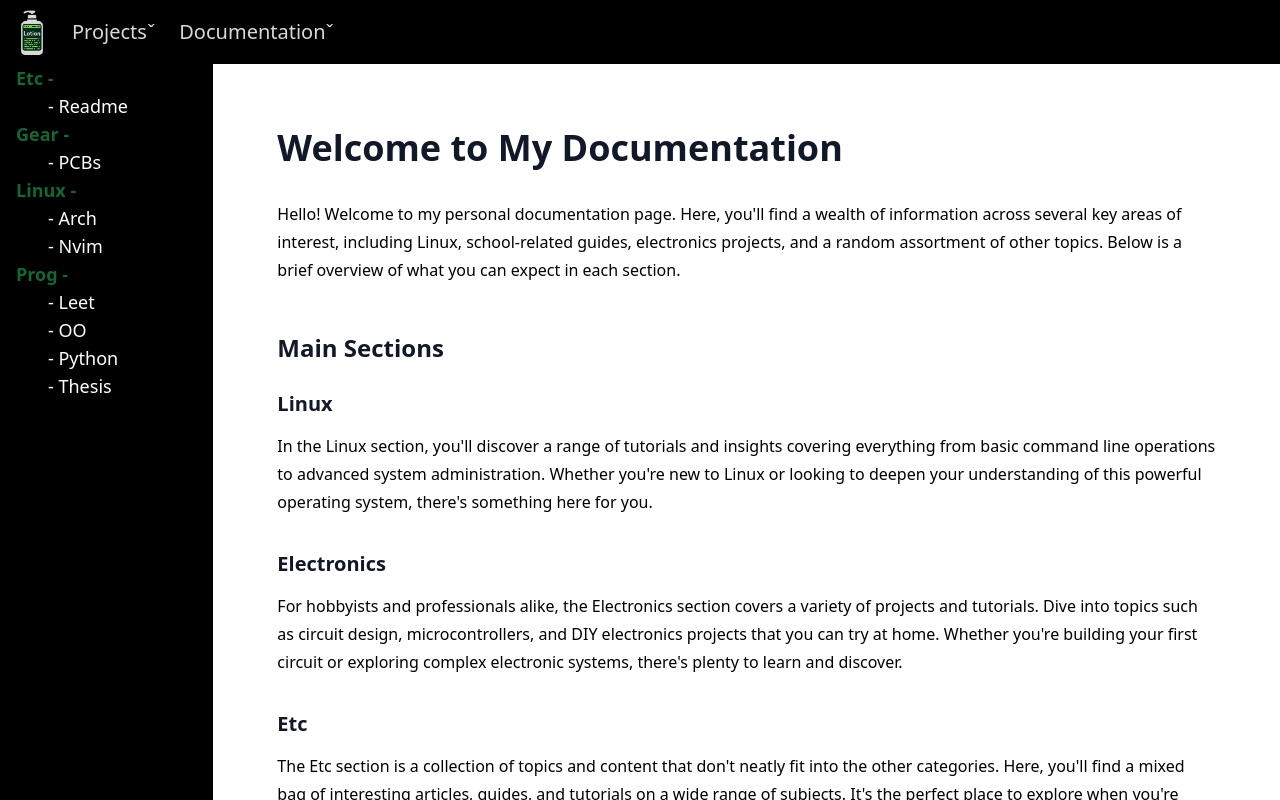
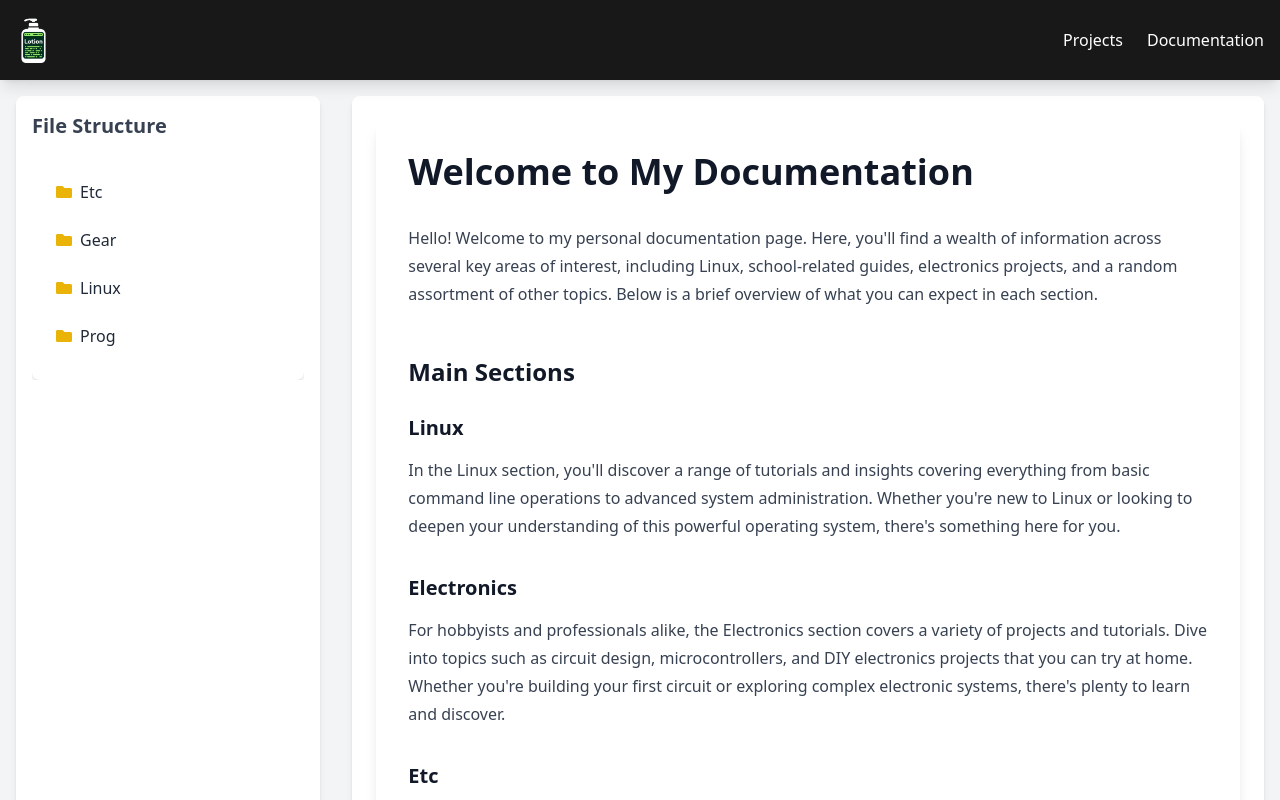
Before and after one commit to Logan-Fouts/logan-logs, a Next.js app: page /documentation in a window 1280 px wide. Shown: the top 800 px of the page. Built offline with nearby package versions, Linux system fonts and the light colour scheme.

Commit message:
add: reworked most components

```diff
--- a/package.json
+++ b/package.json
@@ -15,11 +15,14 @@
     "@tailwindcss/typography": "^0.5.10",
     "@vercel/analytics": "^1.2.0",
     "clsx": "^2.1.0",
-    "framer-motion": "^11.0.6",
+    "dompurify": "^3.1.6",
+    "framer-motion": "^11.2.13",
+    "highlight.js": "^11.9.0",
     "marked": "^12.0.0",
     "next": "14.1.1",
     "react": "^18",
     "react-dom": "^18",
+    "react-icons": "^5.2.1",
     "sharp": "^0.33.2",
     "simplex-noise": "^4.0.1",
     "tailwind-merge": "^2.2.1",
--- a/src/app/components/FileTree.jsx
+++ b/src/app/components/FileTree.jsx
@@ -1,53 +1,79 @@
-import React from "react";
+import React, { useState } from "react";
 import { useFileSelection } from "./FileSelectionContext";
+import { motion, AnimatePresence } from "framer-motion";
+import { FaFolder, FaFolderOpen, FaFile } from "react-icons/fa";
 
 const Directory = ({ directory }) => {
-  const [collapsed, setCollapsed] = React.useState(false);
+  const [collapsed, setCollapsed] = useState(true);
   const { selectFile } = useFileSelection();
 
+  const toggleCollapse = (e) => {
+    e.stopPropagation();
+    setCollapsed(!collapsed);
+  };
+
   return (
-    <div className="z-20 text-left">
+    <div className="mb-2">
       <div
-        onClick={() => setCollapsed(!collapsed)}
-        style={{ cursor: "pointer", fontWeight: "bold" }}
-        className="text-green-800 text-lg z-20"
+        onClick={toggleCollapse}
+        className="flex items-center cursor-pointer hover:bg-gray-100 dark:hover:bg-gray-700 p-2 rounded transition-colors duration-200"
       >
-        {directory.name} {collapsed ? "+" : "-"}
+        {collapsed ? (
+          <FaFolder className="text-yellow-500 mr-2" />
+        ) : (
+          <FaFolderOpen className="text-yellow-500 mr-2" />
+        )}
+        <span className="text-gray-800 dark:text-gray-200 font-medium">
+          {directory.name}
+        </span>
       </div>
+      <AnimatePresence>
         {!collapsed && (
-        <ul className="z-20">
+          <motion.ul
+            initial={{ opacity: 0, height: 0 }}
+            animate={{ opacity: 1, height: "auto" }}
+            exit={{ opacity: 0, height: 0 }}
+            transition={{ duration: 0.3 }}
+            className="ml-4"
+          >
             {directory.children.map((child) =>
               child.type === "directory" ? (
-              <li key={child.name} className="ml-4 z-20 text-xs sm:text-xl">
+                <li key={child.name}>
                   <Directory directory={child} />
                 </li>
               ) : (
-              <li
-                className="sm:ml-8"
-                key={child.name}
-                style={{ cursor: "pointer" }}
-                onClick={() => selectFile(child.path)}
-              >
-                {"- " + child.name.slice(0, -3)}
+                <li key={child.name}>
+                  <FileItem file={child} selectFile={selectFile} />
                 </li>
               ),
             )}
-        </ul>
+          </motion.ul>
         )}
+      </AnimatePresence>
     </div>
   );
 };
 
-export { Directory };
+const FileItem = ({ file, selectFile }) => (
+  <div
+    className="flex items-center cursor-pointer hover:bg-gray-100 dark:hover:bg-gray-700 p-2 rounded transition-colors duration-200"
+    onClick={() => selectFile(file.path)}
+  >
+    <FaFile className="text-gray-500 mr-2" />
+    <span className="text-gray-700 dark:text-gray-300">
+      {file.name.slice(0, -3)}
+    </span>
+  </div>
+);
 
 const FileTree = ({ fileTree }) => {
   return (
-    <div className="w-3/12 sm:w-1/5 mr-4 sm:ml-4 z-20 mr-8 overflow-auto text-center text-xs sm:text-lg">
+    <div className="w-full bg-white dark:bg-gray-800 rounded-lg shadow-md p-4 overflow-auto max-h-[calc(100vh-200px)]">
       {fileTree.map((item) =>
         item.type === "directory" ? (
           <Directory key={item.name} directory={item} />
         ) : (
-          <div key={item.name}>{item.name}</div>
+          <FileItem key={item.name} file={item} />
         ),
       )}
     </div>
--- a/src/app/components/MarkDownRenderer.jsx
+++ b/src/app/components/MarkDownRenderer.jsx
@@ -1,24 +1,60 @@
 import React, { useState, useEffect } from "react";
 import { marked } from "marked";
+import DOMPurify from "dompurify";
+import hljs from "highlight.js";
+import "highlight.js/styles/github-dark.css";
 
 const MarkdownRenderer = ({ filePath }) => {
   const [markdown, setMarkdown] = useState("");
+  const [loading, setLoading] = useState(true);
 
   useEffect(() => {
+    setLoading(true);
     fetch(filePath)
       .then((response) => response.text())
-      .then((text) => setMarkdown(text));
+      .then((text) => {
+        setMarkdown(text);
+        setLoading(false);
+      })
+      .catch((error) => {
+        console.error("Error fetching markdown:", error);
+        setLoading(false);
+      });
   }, [filePath]);
 
+  useEffect(() => {
+    marked.setOptions({
+      highlight: function (code, lang) {
+        const language = hljs.getLanguage(lang) ? lang : "plaintext";
+        return hljs.highlight(code, { language }).value;
+      },
+      langPrefix: "hljs language-",
+    });
+  }, []);
+
   const renderMarkdown = () => {
-    return { __html: marked(markdown) };
+    const rawMarkup = marked(markdown);
+    const sanitizedMarkup = DOMPurify.sanitize(rawMarkup);
+    return { __html: sanitizedMarkup };
   };
 
+  if (loading) {
+    return (
+      <div className="flex items-center justify-center h-full">
+        <div className="animate-spin rounded-full h-32 w-32 border-b-2 border-gray-900 dark:border-white"></div>
+      </div>
+    );
+  }
+
   return (
-    <div
-      className="bg-white dark:bg-gray-900 dark:prose-invert dark:text-white text-black prose max-w-none w-10/12 p-2 sm:p-8 md:p-16 right-0 absolute overflow-auto"
-      dangerouslySetInnerHTML={renderMarkdown()}
-    ></div>
+    <div className="bg-white dark:bg-gray-900 rounded-lg shadow-lg overflow-hidden">
+      <div className="p-6 md:p-8">
+        <div
+          className="prose dark:prose-invert max-w-none overflow-auto"
+          dangerouslySetInnerHTML={renderMarkdown()}
+        />
+      </div>
+    </div>
   );
 };
 
--- a/src/app/components/NavBar.client.jsx
+++ b/src/app/components/NavBar.client.jsx
@@ -1,49 +1,89 @@
 "use client";
-
-import React, { useState } from "react";
+import React, { useState, useEffect } from "react";
 import "@fortawesome/fontawesome-free/css/all.min.css";
 import Link from "next/link";
-import SearchBar from "./SearchBar.client.jsx";
-import Image from "next/image.js";
+import Image from "next/image";
+import { motion, AnimatePresence } from "framer-motion";
 
 export default function NavBar() {
-  const [isNavVisible, setIsNavVisible] = useState(true);
+  const [isNavVisible, setIsNavVisible] = useState(false);
+  const [isMobile, setIsMobile] = useState(false);
+
+  useEffect(() => {
+    const handleResize = () => {
+      setIsMobile(window.innerWidth < 640);
+      if (window.innerWidth >= 640) {
+        setIsNavVisible(true);
+      }
+    };
+
+    handleResize();
+    window.addEventListener("resize", handleResize);
+    return () => window.removeEventListener("resize", handleResize);
+  }, []);
 
   function handleHamburgerClick() {
     setIsNavVisible(!isNavVisible);
   }
 
-  const navClasses = `${isNavVisible ? "flex" : "hidden"} opacity-85 bg-black text-white flex-col w-2/3 h-3/5 p-4 pt-16 m-0 sm:h-16 sm:w-screen sm:flex-row sm:p-0 sm:items-center z-30`;
+  const navVariants = {
+    hidden: { opacity: 0, y: -50 },
+    visible: { opacity: 1, y: 0 },
+  };
 
   return (
-    <div
-      id="container"
-      className="w-screen m-0 p-0 flex justify-start absolute left-0 top-0 z-40"
-    >
-      <div
-        className="sm:hidden text-3xl m-4 absolute z-40"
-        onClick={handleHamburgerClick}
-      >
-        <i className={`fas fa-bars text-white cursor-pointer`}></i>
+    <header className="fixed w-full top-0 left-0 z-50 bg-black bg-opacity-90 shadow-lg">
+      <div className="container mx-auto px-4">
+        <div className="flex justify-between items-center py-4">
+          <Link href="/">
+            <Image
+              src="/logo.png"
+              alt="Logo"
+              width={35}
+              height={50}
+              className="h-12"
+            />
+          </Link>
+
+          <button
+            className="sm:hidden text-white focus:outline-none"
+            onClick={handleHamburgerClick}
+          >
+            <i
+              className={`fas fa-${isNavVisible ? "times" : "bars"} text-2xl`}
+            ></i>
+          </button>
+
+          <AnimatePresence>
+            {(isNavVisible || !isMobile) && (
+              <motion.nav
+                className="absolute sm:relative top-full left-0 w-full sm:w-auto bg-black sm:bg-transparent"
+                initial="hidden"
+                animate="visible"
+                exit="hidden"
+                variants={navVariants}
+                transition={{ duration: 0.3 }}
+              >
+                <ul className="flex flex-col sm:flex-row items-center space-y-4 sm:space-y-0 sm:space-x-6 py-4 sm:py-0">
+                  <NavItem href="/projects">Projects</NavItem>
+                  <NavItem href="/documentation">Documentation</NavItem>
+                </ul>
+              </motion.nav>
+            )}
+          </AnimatePresence>
+        </div>
       </div>
-      <nav className={navClasses}>
-        <Link href="/">
-          <Image
-            src="/logo.png"
-            alt="small logo"
-            width={20}
-            height={40}
-            className="w-8 mb-5 sm:m-0 sm:mr-6 sm:ml-4"
-          />
-        </Link>
-        <Link href="/projects" className="text-xl mb-5 sm:m-0 sm:mr-6">
-          Projectsˇ
-        </Link>
-        <Link href="/documentation" className="text-xl mb-5 sm:m-0 sm:mr-6">
-          Documentationˇ
-        </Link>
-        <div className="ml-auto mr-4"></div>
-      </nav>
-    </div>
+    </header>
   );
 }
+
+const NavItem = ({ href, children }) => (
+  <li>
+    <Link
+      href={href}
+      className="text-white hover:text-gray-300 transition-colors duration-200"
+    >
+      {children}
+    </Link>
+  </li>
+);
--- a/src/pages/documentation/index.jsx
+++ b/src/pages/documentation/index.jsx
@@ -1,3 +1,4 @@
+import React from "react";
 import MarkdownRenderer from "/src/app/components/MarkDownRenderer";
 import FileTree from "/src/app/components/FileTree";
 import { promises as fs } from "fs";
@@ -14,7 +15,6 @@ export async function getStaticProps() {
     const tree = await Promise.all(
       entries.map(async (entry) => {
         const entryPath = path.join(directoryPath, entry.name);
-
         if (entry.isDirectory()) {
           return {
             name: entry.name,
@@ -25,7 +25,6 @@ export async function getStaticProps() {
           return {
             name: entry.name,
             type: "file",
-            // Ugly way to fix file path
             path: entryPath.substring(7),
           };
         }
@@ -45,14 +44,26 @@ export default function Documentation({ fileTree }) {
   const { selectedFile } = useFileSelection();
 
   return (
-    <div className="app">
+    <div className="min-h-screen bg-gray-100 dark:bg-black pt-8">
       <NavBar />
-      <div className="flex flex-row w-screen pt-16 max-w-1/3">
-        <FileTree fileTree={fileTree} />
-        {!selectedFile && (
-          <MarkdownRenderer filePath="markdown/Etc/Readme.md" />
-        )}
-        {selectedFile && <MarkdownRenderer filePath={selectedFile} />}
+      <div className="container mx-auto px-4 py-16">
+        <div className="flex flex-col md:flex-row gap-8">
+          <aside className="w-full md:w-1/4 bg-white dark:bg-gray-800 rounded-lg shadow-md p-4">
+            <h2 className="text-xl font-semibold text-gray-700 dark:text-gray-200 mb-4">
+              File Structure
+            </h2>
+            <div className="max-h-[70vh] overflow-y-auto">
+              <FileTree fileTree={fileTree} />
+            </div>
+          </aside>
+          <main className="w-full md:w-3/4 bg-white dark:bg-gray-800 rounded-lg shadow-md md:p-6 sm:p-0">
+            {!selectedFile ? (
+              <MarkdownRenderer filePath="markdown/Etc/Readme.md" />
+            ) : (
+              <MarkdownRenderer filePath={selectedFile} />
+            )}
+          </main>
+        </div>
       </div>
     </div>
   );
```
Also changed, not shown: src/app/components/Project.jsx (+88 -84 lines), src/app/page.jsx (+68 -36 lines), src/pages/projects.jsx (+54 -17 lines), 1 other file (tests, documents, lock files or other folders). Lines whose indentation alone changed are shown as unchanged.
